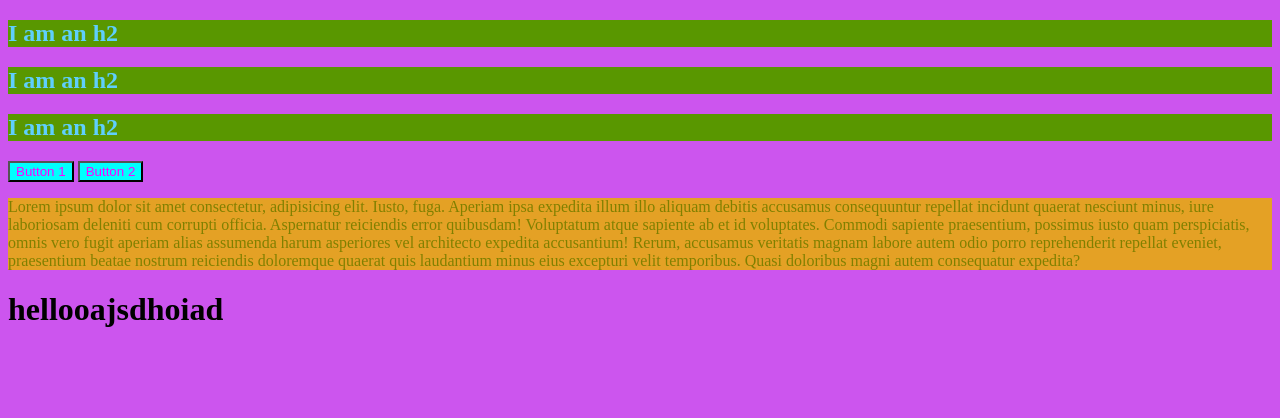
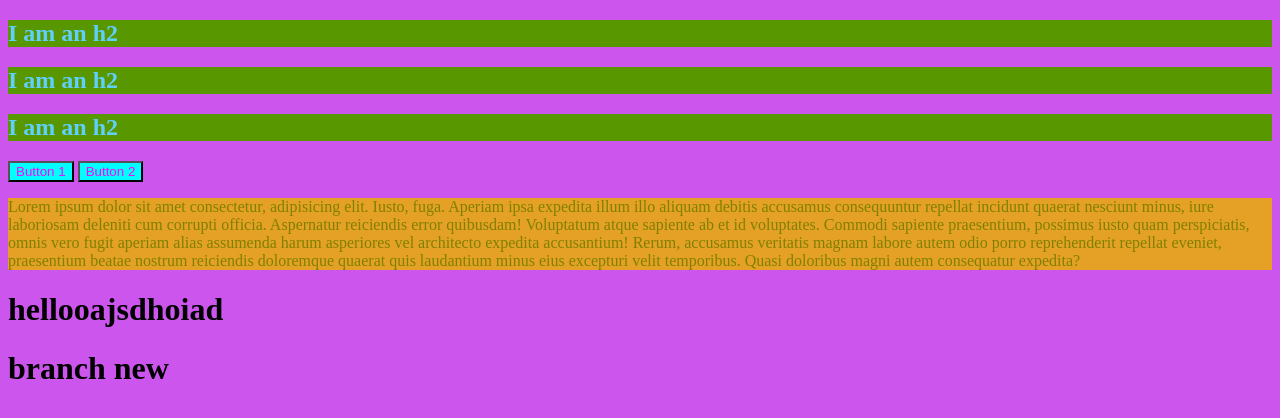
Before and after one commit to CosminBenegui/CSS_Intro, a plain HTML site: page css_intro/index.html in a window 1280 px wide. Drawn offline with Linux system fonts and the light colour scheme.

Commit message:
update index.help

```diff
--- a/css_intro/index.html
+++ b/css_intro/index.html
@@ -26,6 +26,7 @@
         nostrum reiciendis doloremque quaerat quis laudantium minus eius excepturi velit temporibus. Quasi doloribus
         magni autem consequatur expedita?</p>
         <h1>hellooajsdhoiad</h1>
+        <h1>branch new</h1>
 </body>
 
 </html>
```
